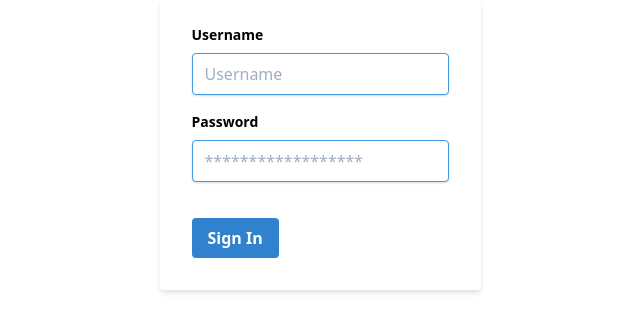
After one commit to reskyppo/Hospital-Website, a PHP site: page /admin/index.php in a window 1280 px wide. The commit adds this page. Shown: the top 332 px of the page, without its empty margins (320-960 px from the left). Run offline with PHP 8.4, Linux system fonts and the light colour scheme; a stand-in replaces the project's code that opens the database connection.

```diff
--- /dev/null
+++ b/admin/index.php
@@ -0,0 +1,41 @@
+<!DOCTYPE html>
+<html lang="en">
+<head>
+  <meta charset="UTF-8">
+  <meta name="viewport" content="width=device-width, initial-scale=1.0">
+  <link href="../assets/style/tailwind.min.css" rel="stylesheet">
+  <title>Admin</title>
+</head>
+<body>
+<div class="flex justify-center items-center">
+  <form action="" method="post" >
+    <div class="bg-white shadow-md rounded px-8 pt-6 pb-8 mb-4 flex flex-col">
+        <div class="mb-4">
+          <label class="block text-grey-darker text-sm font-bold mb-2" for="username">
+            Username
+          </label>
+          <input class="shadow appearance-none border border-blue-500 rounded w-full py-2 px-3 text-grey-darker" id="username" name="username" type="text" placeholder="Username">
+        </div>
+        <div class="mb-6">
+          <label class="block text-grey-darker text-sm font-bold mb-2" for="password">
+            Password
+          </label>
+          <input class="shadow appearance-none border border-blue-500 rounded w-full py-2 px-3 text-grey-darker mb-3" id="password" name="password" type="password" placeholder="******************">
+          <?php
+          if (isset($_POST['login'])) {
+            if ($_POST['username'] === 'admin' && $_POST['password'] === 'admin123') {
+              header("location: panel.php");
+            } else {
+              echo("<p class='text-sm text-red-500 font-semibold'>Password salah!</p>");
+            }
+          }
+          ?>
+        </div>
+        <div class="flex items-center justify-between">
+          <input type="submit" class="bg-blue-600 hover:bg-blue-800 text-white font-bold py-2 px-4 rounded cursor-pointer" name="login" value="Sign In">
+        </div>
+    </div>
+  </form>
+</div>
+</body>
+</html>
--- a/reservation/index.php
+++ b/reservation/index.php
@@ -90,7 +90,8 @@
                     session_start();
                     header("Location: step-2.php");
                     $_SESSION['username'] = $username;
-                    $_SESSION['nama'] = $_POST['nama'];
+                    $_SESSION['nama'] = $nama;
+                    $_SESSION['nomor'] = $nomor;
                   }
                   else echo("error");
                 }
--- a/reservation/step-3.php
+++ b/reservation/step-3.php
@@ -47,7 +47,9 @@
           </a>
         </div>
         <div class="lg:w-2/6 md:w-1/2 bg-gray-200 rounded-lg p-8 flex flex-col md:mx-auto mt-10 md:mt-0">
-          <h2 class="text-gray-900 text-lg font-medium title-font mb-5">Registration</h2>
+          <h2 class="text-gray-900 text-lg font-medium title-font mb-5">Yeay, Pesanan telah sukses dilakukan</h2>
+          <p class="pt-2 text-lg font-medium text-gray-700">Silahkan tunggu 1 x 24 Jam dari pembayaran untuk diproses melalui nomor yang telah diinputkan</p>
+          <p class="pt-2 text-lg font-medium text-gray-700">Terimakasih</p>
         </div>
       </div>
     </section>
```
Also changed, not shown: reservation/step-2.php (+6 -4 lines), admin/panel.php (added), file/72776-ODUFV1-210.jpg (added), file/Body.png (added), file/ig.png (added), file/photo.jpg (added), file/resky.png (added), 2 other files.
